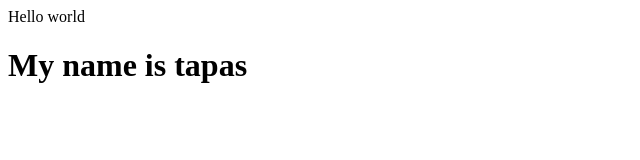
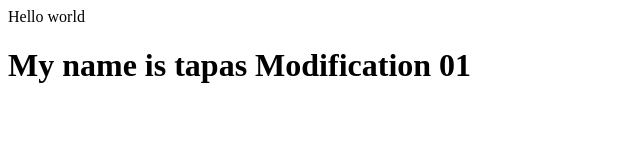
Before and after one commit to code4tapas/AI-learning, a plain HTML site: page index.html in a window 1280 px wide. Shown: the whole page, without its empty margins (0-640 px from the left). Drawn offline with Linux system fonts and the light colour scheme.

Commit message:
Update 01

```diff
--- a/index.html
+++ b/index.html
@@ -1,2 +1,2 @@
 <p>Hello world</p>
-<h1>My name is tapas</h1>
+<h1>My name is tapas Modification 01</h1>
```
Also changed, not shown: 1 other file.
